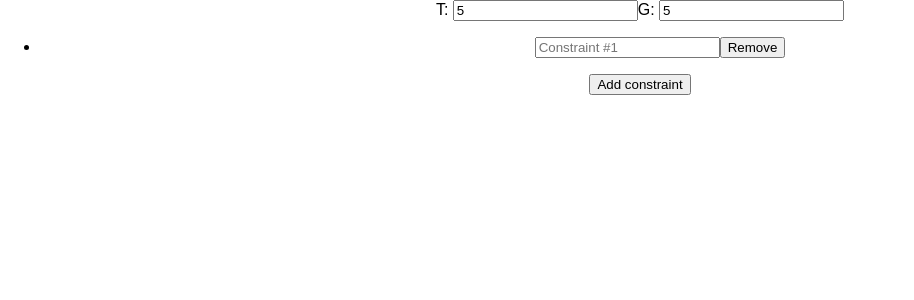
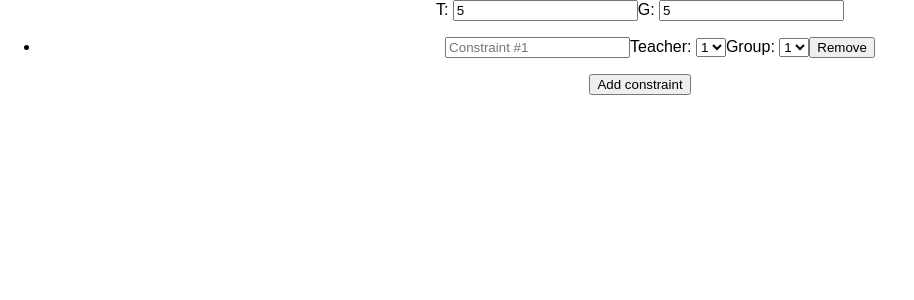
Before and after one commit to adithyaov/general-scheduler, a React (Create React App) app in the folder frontend/my-app/: page / in a window 1280 px wide. Both pictures are taken after typing "5", "5" into the empty fields and a click on the button "Add constraint". Shown: the top 300 px of the page, without its empty margins (0-914 px from the left). Built offline with nearby package versions, Linux system fonts and the light colour scheme.

Commit message:
dynamic options list

```diff
--- a/frontend/my-app/src/App.js
+++ b/frontend/my-app/src/App.js
@@ -36,15 +36,17 @@ class App extends Component {
       <div className="App">
         <div>
           <label>T: </label>
-          <input type='number' onChange={this.handleChangeNo_t}/>
+          <input type='number' onChange={this.handleChangeNo_t} placeholder={this.state.no_t} min="1"/>
           <label>G: </label>
-          <input type='number' onChange={this.handleChangeNo_g}/>
+          <input type='number' onChange={this.handleChangeNo_g} placeholder={this.state.no_g} min="1"/>
         </div>
         <ul>
         {this.state.subs.map((subs, idx) => (
           <li key={subs.id}>
           <div className='constraintBar'>
             <input type='text' placeholder={`Constraint #${subs.id + 1}`} />
+            Teacher: { this.createTlist(subs.id) }
+            Group: { this.createGlist() }
             <button onClick={this.handleRemoveConstraint(idx)} > Remove </button>
           </div>
           </li>
@@ -55,14 +57,26 @@ class App extends Component {
         </div>
     );
   }
+  setTeacherConstraint(sid, tid)
+  {
+    alert("Constraint set for " + tid + " on " + sid);
+  }
+  createTlist(sid)
+  {
+    var options = []
+    for(var i = 0; i < this.state.no_t; i++){
+      options.push(React.createElement('option', {onChange: this.setTeacherConstraint(sid, i)}, i+1))
+    }
 
-  TSG()
+    return(<select>{options}</select>)
+  }
+  createGlist()
   {
-    return (
-      <div>poiuytre</div>
-      )
+    var options = []
+    for(var i = 0; i < this.state.no_g; i++){options.push(React.createElement('option', {}, i+1))}
+    return(<select>{options}</select>)
   }
-
 }
 
+
 export default App;
```
